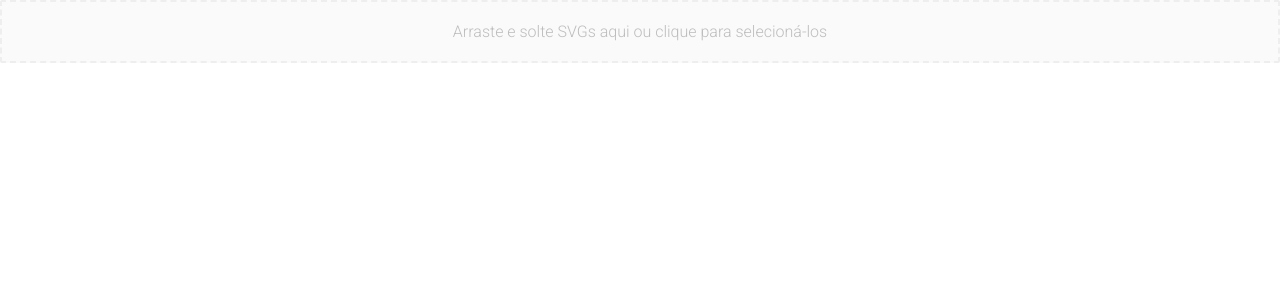
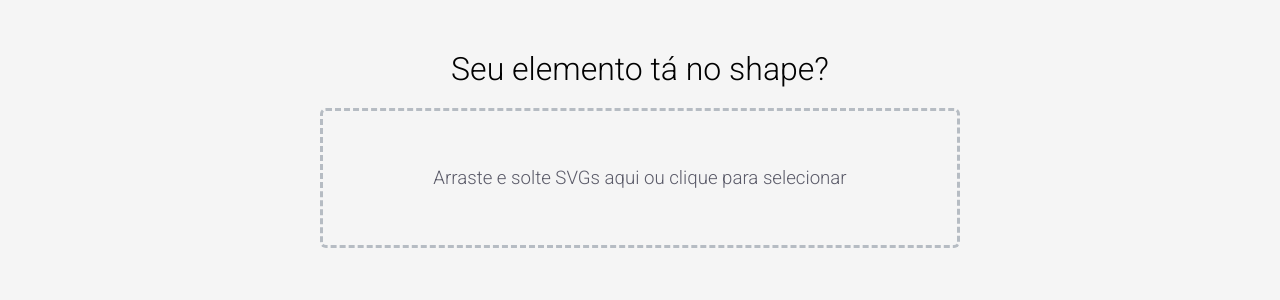
Before and after one commit to eric-kreis/is-shape, a React (Create React App) app: page / in a window 1280 px wide. Shown: the top 300 px of the page. Built offline with nearby package versions, Linux system fonts and the light colour scheme.

Commit message:
adding: styles & icons

```diff
--- a/package.json
+++ b/package.json
@@ -14,6 +14,7 @@
     "react": "^18.2.0",
     "react-dom": "^18.2.0",
     "react-dropzone": "^14.2.3",
+    "react-icons": "^4.7.1",
     "react-scripts": "5.0.1",
     "styled-components": "^5.3.6",
     "svg-parser": "^2.0.4",
--- a/public/index.html
+++ b/public/index.html
@@ -2,7 +2,7 @@
 <html lang="en">
   <head>
     <meta charset="utf-8" />
-    <link rel="icon" href="%PUBLIC_URL%/hommer.png" />
+    <link rel="icon" href="%PUBLIC_URL%/biceps.png" />
     <meta name="viewport" content="width=device-width, initial-scale=1" />
     <meta name="theme-color" content="#000000" />
     <meta
--- a/src/App.tsx
+++ b/src/App.tsx
@@ -1,6 +1,6 @@
 import { useState } from 'react';
-import Dropzone from './components/Dropzone';
-import Resultzone from './components/Resultzone';
+import Dropzone from './components/dropzone';
+import Resultzone from './components/resultzone';
 import GlobalStyle from './styles/global';
 
 export interface SentFile {
@@ -18,8 +18,9 @@ function App() {
   const clearSentFiles = () => setSentFiles([]);
 
   return (
-    <div>
+    <div className="app">
       <GlobalStyle />
+      <h1>Seu elemento tá no shape?</h1>
       <Dropzone handleSentFile={handleSentFile} clearSentFiles={clearSentFiles} />
       <Resultzone sentFiles={sentFiles} />
     </div>
--- a/src/components/Dropzone.tsx
+++ /dev/null
@@ -1,91 +0,0 @@
-import { useCallback, useMemo } from 'react';
-import { useDropzone } from 'react-dropzone';
-import type { SentFile } from '../App';
-
-const baseStyle = {
-  flex: 1,
-  display: 'flex',
-  flexDirection: 'column',
-  alignItems: 'center',
-  padding: '20px',
-  borderWidth: 2,
-  borderRadius: 2,
-  borderColor: '#eeeeee',
-  borderStyle: 'dashed',
-  backgroundColor: '#fafafa',
-  color: '#bdbdbd',
-  outline: 'none',
-  transition: 'border .24s ease-in-out',
-};
-
-const focusedStyle = {
-  borderColor: '#2196f3',
-};
-
-const acceptStyle = {
-  borderColor: '#00e676',
-};
-
-const rejectStyle = {
-  borderColor: '#ff1744',
-};
-
-interface IProps {
-  handleSentFile: (sentFile: SentFile) => void;
-  clearSentFiles: () => void;
-}
-
-function Dropzone({ handleSentFile, clearSentFiles }: IProps) {
-  const onDrop = useCallback((acceptedFiles: File[]) => {
-    clearSentFiles();
-
-    acceptedFiles.forEach((file) => {
-      const reader = new FileReader();
-      reader.readAsText(file);
-      reader.onload = (e) => {
-        handleSentFile({
-          name: file.name,
-          content: e.target?.result as string,
-        });
-      };
-    });
-  }, []);
-
-  const {
-    getRootProps,
-    getInputProps,
-    isDragActive,
-    isFocused,
-    isDragAccept,
-    isDragReject,
-  } = useDropzone({
-    onDrop,
-    accept: { 'image/svg+xml': [] },
-  });
-
-  const style = useMemo(() => ({
-    ...baseStyle,
-    ...(isFocused ? focusedStyle : {}),
-    ...(isDragAccept ? acceptStyle : {}),
-    ...(isDragReject ? rejectStyle : {}),
-  }), [
-    isFocused,
-    isDragAccept,
-    isDragReject,
-  ]);
-
-  return (
-    <div className="container">
-      <div {...getRootProps({ style: style as any })}>
-        <input {...getInputProps()} />
-        {
-          isDragActive ? (
-            <p>Solte seus SVGs aqui...</p>
-          ) : <p>Arraste e solte SVGs aqui ou clique para selecioná-los</p>
-        }
-      </div>
-    </div>
-  );
-}
-
-export default Dropzone;
--- /dev/null
+++ b/src/components/dropzone/index.tsx
@@ -0,0 +1,50 @@
+import { useCallback } from 'react';
+import { useDropzone } from 'react-dropzone';
+import type { SentFile } from '../../App';
+import { DropBox, DropContainer } from './styles';
+
+interface IProps {
+  handleSentFile: (sentFile: SentFile) => void;
+  clearSentFiles: () => void;
+}
+
+function Dropzone({ handleSentFile, clearSentFiles }: IProps) {
+  const onDrop = useCallback((acceptedFiles: File[]) => {
+    clearSentFiles();
+
+    acceptedFiles.forEach((file) => {
+      const reader = new FileReader();
+      reader.readAsText(file);
+      reader.onload = (e) => {
+        handleSentFile({
+          name: file.name,
+          content: e.target?.result as string,
+        });
+      };
+    });
+  }, []);
+
+  const {
+    getRootProps,
+    getInputProps,
+    isDragActive,
+    isFocused,
+    isDragAccept,
+    isDragReject,
+  } = useDropzone({ onDrop, accept: { 'image/svg+xml': [] } });
+
+  return (
+    <DropContainer>
+      <DropBox {...getRootProps({ isFocused, isDragAccept, isDragReject })}>
+        <input {...getInputProps()} />
+        {
+          isDragActive ? (
+            <p>Solte seus SVGs aqui...</p>
+          ) : <p>Arraste e solte SVGs aqui ou clique para selecionar</p>
+        }
+      </DropBox>
+    </DropContainer>
+  );
+}
+
+export default Dropzone;
--- /dev/null
+++ b/src/components/dropzone/styles.ts
@@ -0,0 +1,33 @@
+import styled from 'styled-components';
+
+export const DropContainer = styled.div`
+`;
+
+export const DropBox = styled.section`
+  flex: 1;
+  display: flex;
+  flex-direction: column;
+  align-items: center;
+  padding: 56px;
+  border-width: 2;
+  border-radius: 6px;
+  border-color: ${
+  ({ isFocused, isDragAccept, isDragReject }: {
+    isFocused: boolean,
+    isDragAccept: boolean,
+    isDragReject: boolean,
+  }) => {
+    if (isFocused) return '#2196f3';
+    if (isDragAccept) return '#00e676';
+    if (isDragReject) return '#ff1744';
+    return '#B6BCC3';
+  }};
+  border-style: dashed;
+  outline: none;
+  transition: border .24s ease-in-out;
+
+  p {
+    font-size: 14pt;
+    color: #5A5A68;
+  }
+`;
--- /dev/null
+++ b/src/components/resultzone/styles.ts
@@ -0,0 +1,43 @@
+import styled from 'styled-components';
+
+export const ResultContainer = styled.div`
+  /* padding: 20px; */
+`;
+
+export const ResultBox = styled.section`
+  margin-top: 16px;
+  padding: 20px 90px;
+  display: flex;
+  align-items: center;
+  justify-content: space-between;
+  border-radius: 6px;
+  background-color: ${({ isShape }: { isShape: boolean }) => (isShape ? '#b0e5b0' : '#edc9c9')};
+
+  * {
+    background-color: transparent;
+  }
+
+  p {
+    font-size:26pt;
+  }
+
+  div {
+    /* text-align: center; */
+    display: flex;
+    flex-direction: column;
+    max-width: 100px;
+    align-items: center;
+
+    img {
+      height: 80px;
+      width: 80px;
+    }
+
+    p {
+      margin-left: 8px;
+      white-space: nowrap;
+      margin-top: 10px;
+      font-size: 10pt;
+    }
+  }
+`;
--- a/src/styles/global.ts
+++ b/src/styles/global.ts
@@ -6,6 +6,19 @@ const GlobalStyle = createGlobalStyle`
     font-weight: 300;
     margin: 0;
     padding: 0;
+    background-color: whitesmoke;
+  }
+
+  .app {
+    width: 50%;
+    margin: auto;
+    margin-top: 50px;
+    margin-bottom: 50px;
+
+    h1 {
+      text-align: center;
+      margin-bottom: 20px;
+    }
   }
 `;
 
```
Also changed, not shown: src/components/Resultzone.tsx (deleted, +0 -36 lines), src/components/resultzone/index.tsx (added, +44 -0 lines), public/biceps.png (added), 1 other file (tests, documents, lock files or other folders).
